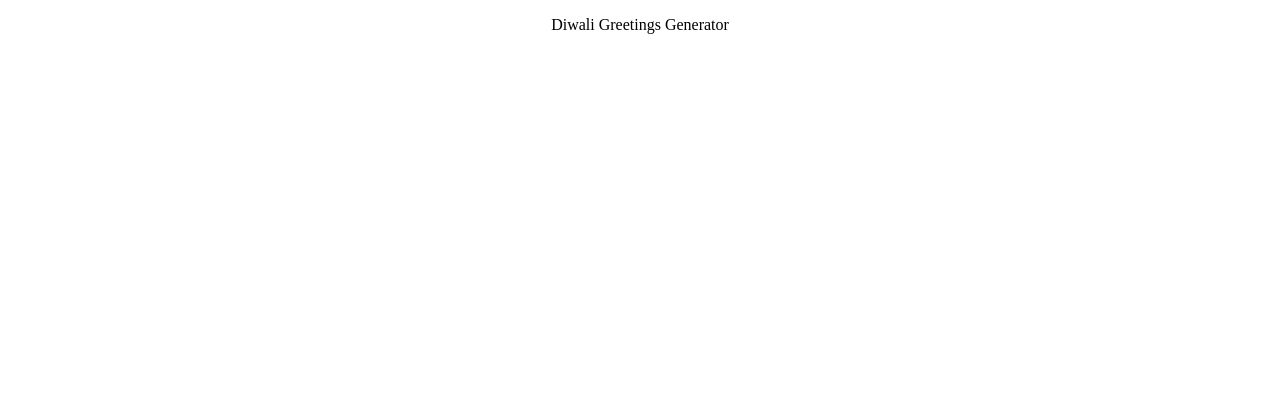
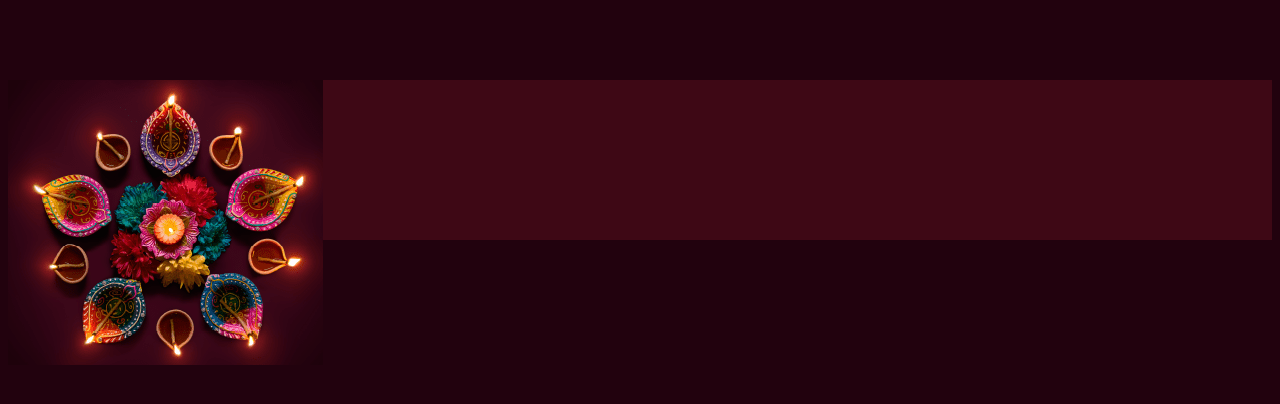
Before and after one commit to staswerno/diwali-hackathon, a React (Create React App) app: page / in a window 1280 px wide. Shown: the top 404 px of the page. Built offline with nearby package versions, Linux system fonts and the light colour scheme.

Commit message:
basic layout (still working on it)

```diff
--- a/src/App.css
+++ b/src/App.css
@@ -1,3 +1,23 @@
 body {
-	text-align: center;
+  text-align: center;
+  background-color: #22020e;
 }
+
+.header_box {
+  width: 100%;
+  height: 20vh;
+  background-color: #3e0815;
+  margin-top: 80px;
+}
+
+.header_box_logo {
+  background-image: url("./Images/happy_diwali.gif");
+  background-repeat: no-repeat;
+  width: 315px;
+  height: 285px;
+  margin-top: 0;
+  display: flex;
+  justify-content: center;
+  size: cover;
+  position: absolute
+}
--- a/src/App.js
+++ b/src/App.js
@@ -1,11 +1,22 @@
 import "./App.css";
+
+
 
 function App() {
   return (
     <div className="App">
+      <div className="container">
         <header className="App-header">
-				<p>Diwali Greetings Generator</p>
+
+          	<div className="header_box">
+			  <div className="header_box_logo">
+
+			  </div>
+
+            {/* <p>Diwali Greetings Generator</p> */}
+          </div>
         </header>
+      </div>
     </div>
   );
 }
```
Also changed, not shown: src/Images/happy_diwali.gif (added). Lines whose indentation alone changed are shown as unchanged.
